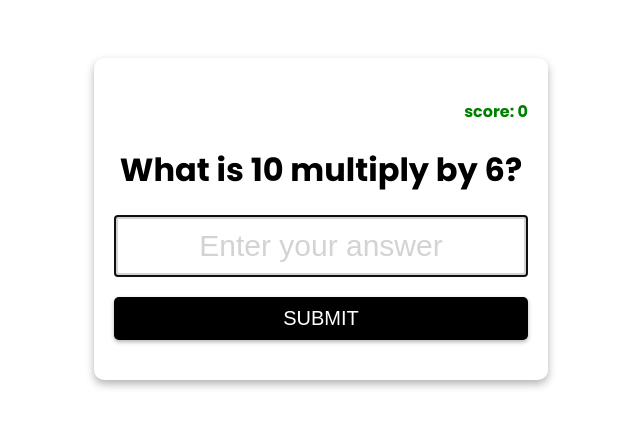
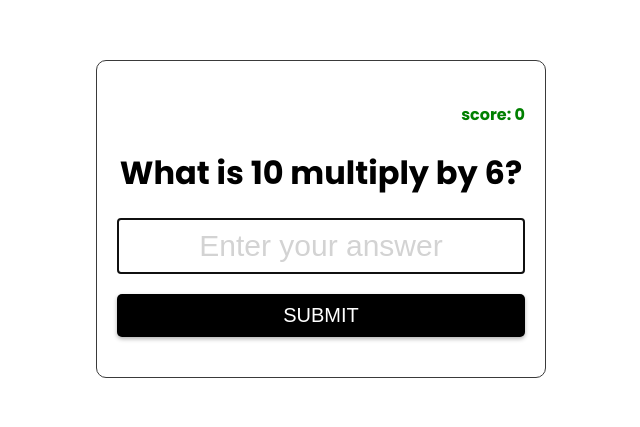
Before and after one commit to lykanranger/multiply-app, a plain HTML site: page index.html in a window 1280 px wide. Shown: the part 181-608 px from the top of the page, without its empty margins (319-959 px from the left). Drawn offline with Linux system fonts and the light colour scheme.

Commit message:
Update style.css

```diff
--- a/style.css
+++ b/style.css
@@ -6,13 +6,13 @@ body {
   align-items: center;
   text-align: center;
   background-color: rgb(255, 255, 255);
-  font-family: 'Poppins', sans-serif;
+  font-family: poppins, sans-serif;
 }
 
 .form {
   background-color: white;
   padding: 20px;
-  box-shadow: 0 4px 8px rgba(0, 0, 0, 0.3);
+  border: 1px solid rgb(58, 58, 58);
   border-radius: 10px;
   margin: 10px;
 }
@@ -24,8 +24,9 @@ body {
   font-size: 30px;
   text-align: center;
   padding: 10px;
-  border: 4px solid lightgray;
   color: rgb(0, 0, 0);
+  border: 1px solid rgb(58, 58, 58);
+
 }
 
 .input::placeholder {
```
